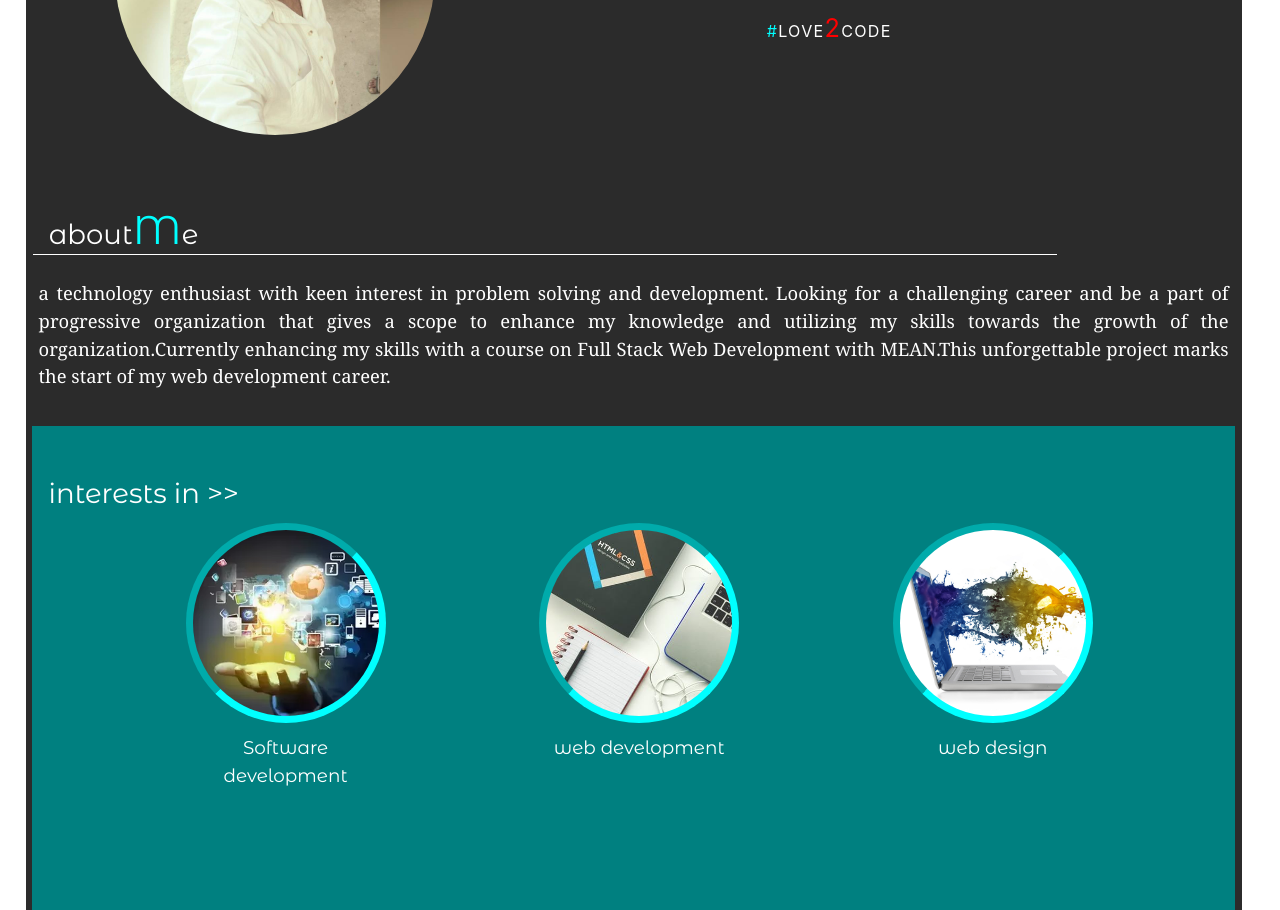
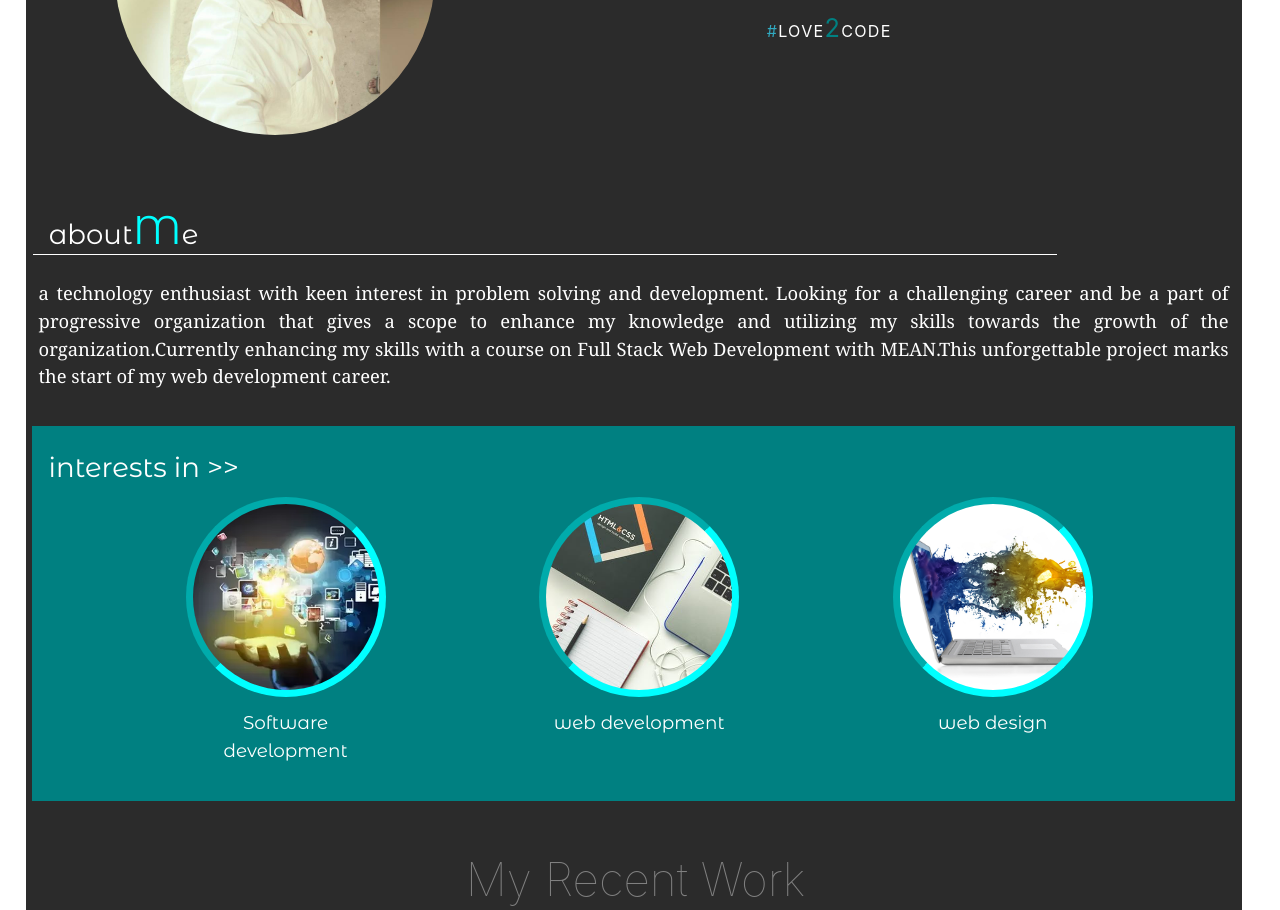
Before and after one commit to Ankit-singh7/portfolio.github.io, a plain HTML site: page index.html in a window 1280 px wide. Shown: the part 313-1223 px from the top of the page. Drawn offline with nearby package versions, Linux system fonts and the light colour scheme.

Commit message:
3rd commit

```diff
--- a/index.html
+++ b/index.html
@@ -61,8 +61,8 @@ user-scalable=no">
 
 		             <div>
 
-	                     <p class="line">Hi<span style="color:cyan;font-size:30px">!</span> I am <span style="color:#FFC300 "> Ankit</span> </p>
-	                      <p class="line"><span style="color:cyan;fontsize:30px">#</span>LOVE<span class="two" >2</span>CODE</p>
+	                     <p class="line">Hi<span style="color:#7ef9ff;font-size:30px">!</span> I am <span style="color:#31AAC1 "> Ankit</span> </p>
+	                      <p class="line"><span style="color:#31AAC1;fontsize:30px">#</span>LOVE<span class="two" >2</span>CODE</p>
 
                     </div>
 
--- a/portfolio.css
+++ b/portfolio.css
@@ -212,7 +212,7 @@ h1:hover
 	letter-spacing:.7vw;
 	font-size:.9rem;
 	padding:0px 0px 0px 0px;
-
+	color:#31AAC1;
 	margin-bottom:1vw;
 	margin-top:.2vw;
 
@@ -232,7 +232,7 @@ h1:hover
 .two
 {
 	font-size:1.1rem;
-	color:red;
+	color:#008081;
 
 }
 
@@ -283,10 +283,10 @@ h1:hover
 .interest-container
 {
     width:100%;
-	height:500px;
+	height:375px;
 	margin-right: .5vw;
     margin-left:.5vw;
-    background-color:#008080;
+    background-color:#008081;
     margin-bottom:1vw;
 }
 
@@ -294,7 +294,7 @@ h1:hover
 .nested-interest-container
 {
     margin-bottom:1vw;
-	background-color:#008080;
+	background-color:#008081;
     margin-top:1vw;
 	display:flex;
 	flex-wrap:wrap;
@@ -304,7 +304,7 @@ h1:hover
 
 .heading-3
 {
-    margin-top:4vw;
+    margin-top:2vw;
     margin-left:1.3vw;
     margin-bottom:.5vw;
     font-family: 'Montserrat Alternates', sans-serif;
```
